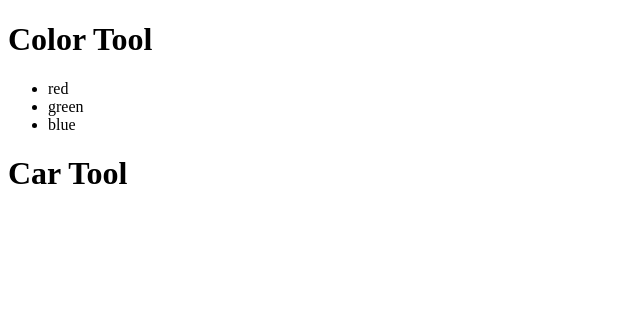
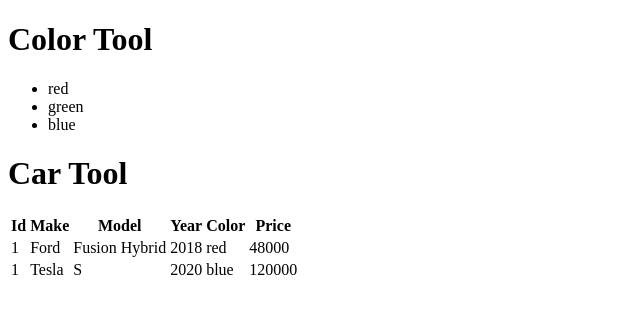
Before and after one commit to t4d-classes/react_06082022, a JavaScript app in the folder demo-app/: page / in a window 1280 px wide. Shown: the top 314 px of the page, without its empty margins (0-640 px from the left). Built offline with nearby package versions, Linux system fonts and the light colour scheme.

Commit message:
add solution to exercise 3

```diff
--- a/demo-app/src/components/CarTool.js
+++ b/demo-app/src/components/CarTool.js
@@ -1,9 +1,38 @@
 export const CarTool = () => {
 
+  const cars = [
+    { id: 1, make: 'Ford', model: 'Fusion Hybrid', year: 2018, color: 'red', price: 48000 },
+    { id: 1, make: 'Tesla', model: 'S', year: 2020, color: 'blue', price: 120000 },
+  ];
+
   return (
+    <>
     <header>
       <h1>Car Tool</h1>
     </header>
+      <table>
+        <thead>
+          <tr>
+            <th>Id</th>
+            <th>Make</th>
+            <th>Model</th>
+            <th>Year</th>
+            <th>Color</th>
+            <th>Price</th>
+          </tr>
+        </thead>
+        <tbody>
+          {cars.map(car => <tr key={car.id}>
+            <td>{car.id}</td>
+            <td>{car.make}</td>
+            <td>{car.model}</td>
+            <td>{car.year}</td>
+            <td>{car.color}</td>
+            <td>{car.price}</td>
+          </tr>)}
+        </tbody>
+      </table>
+    </>
   );
 
 };
```
